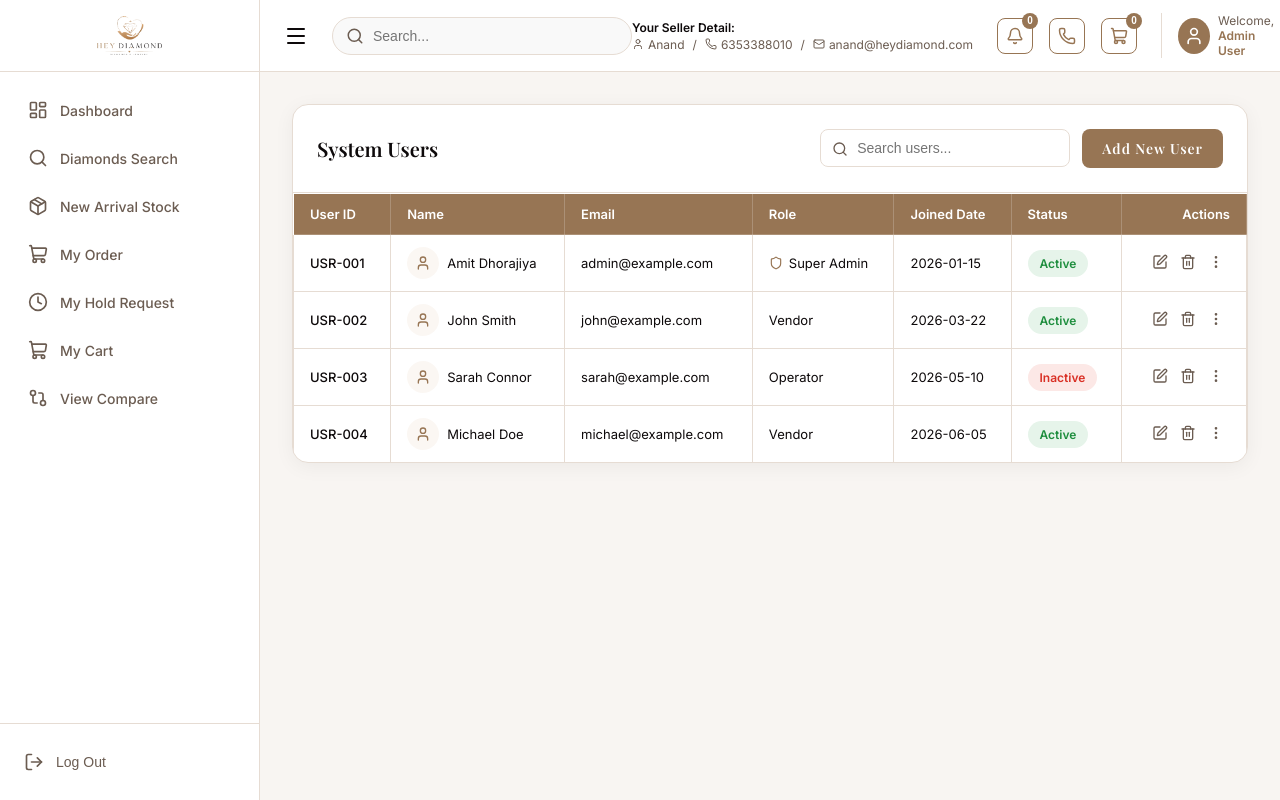
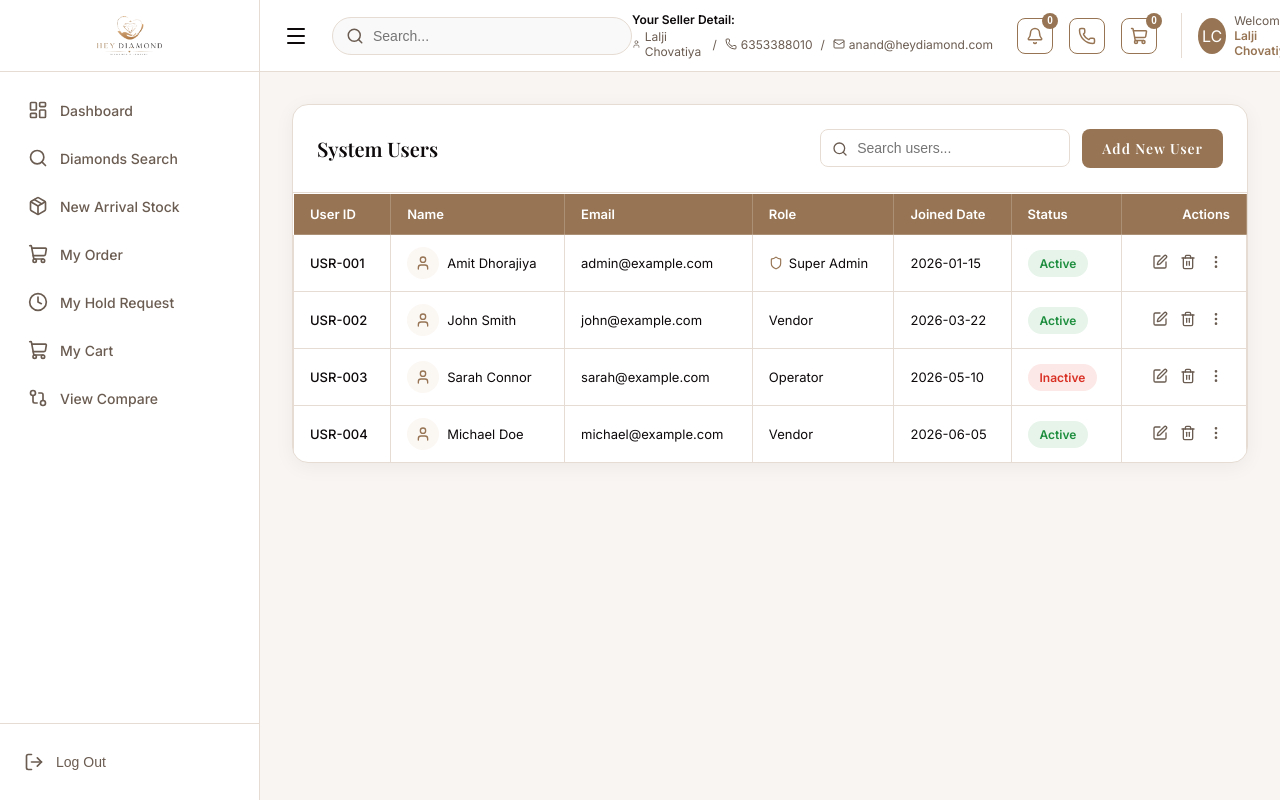
Before and after one commit to AmitDhorajiya123/heydiamond-front, a React (Vite) app: page /users in a window 1280 px wide. Built offline with nearby package versions, Linux system fonts and the light colour scheme.

Commit message:
Update dummy user name to Lalji Chovatiya

```diff
--- a/src/components/Layout.jsx
+++ b/src/components/Layout.jsx
@@ -89,7 +89,7 @@ const Layout = ({ children }) => {
                         <div className="seller-detail">
                             <strong>Your Seller Detail:</strong>
                             <div className="seller-info">
-                                <span style={{ display: 'flex', alignItems: 'center', gap: '4px' }}><User size={12} /> Anand</span>
+                                <span style={{ display: 'flex', alignItems: 'center', gap: '4px' }}><User size={12} /> Lalji Chovatiya</span>
                                 <span>/</span>
                                 <span style={{ display: 'flex', alignItems: 'center', gap: '4px' }}><Phone size={12} /> 6353388010</span>
                                 <span>/</span>
@@ -113,11 +113,11 @@ const Layout = ({ children }) => {
 
                         <div style={{ display: 'flex', alignItems: 'center', gap: '8px', borderLeft: '1px solid var(--color-input-border)', paddingLeft: '16px' }}>
                             <div style={{ width: '36px', height: '36px', borderRadius: '50%', backgroundColor: 'var(--color-primary)', color: 'white', display: 'flex', alignItems: 'center', justifyContent: 'center' }}>
-                                <User size={20} />
+                                <span>LC</span>
                             </div>
                             <div style={{ display: 'flex', flexDirection: 'column', fontSize: '12px' }}>
                                 <span style={{ color: 'var(--color-text-light)' }}>Welcome,</span>
-                                <span style={{ color: 'var(--color-primary)', fontWeight: '600' }}>Admin User</span>
+                                <span style={{ color: 'var(--color-primary)', fontWeight: '600' }}>Lalji Chovatiya</span>
                             </div>
                         </div>
                     </div>
```
